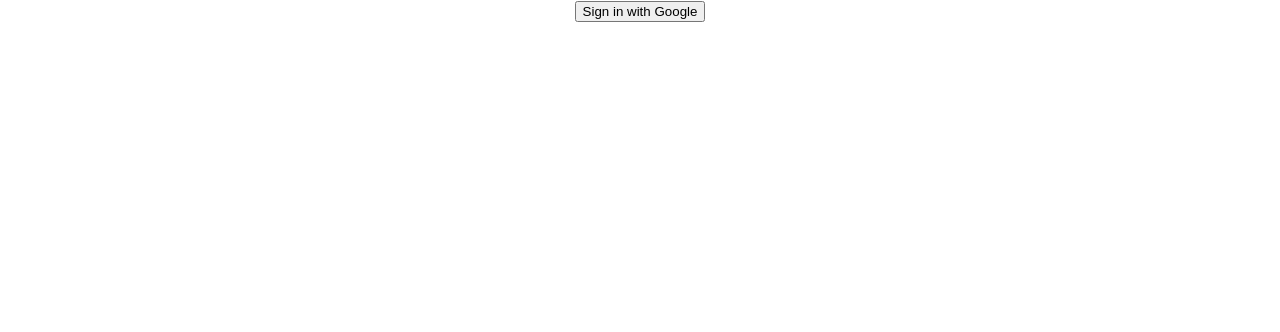
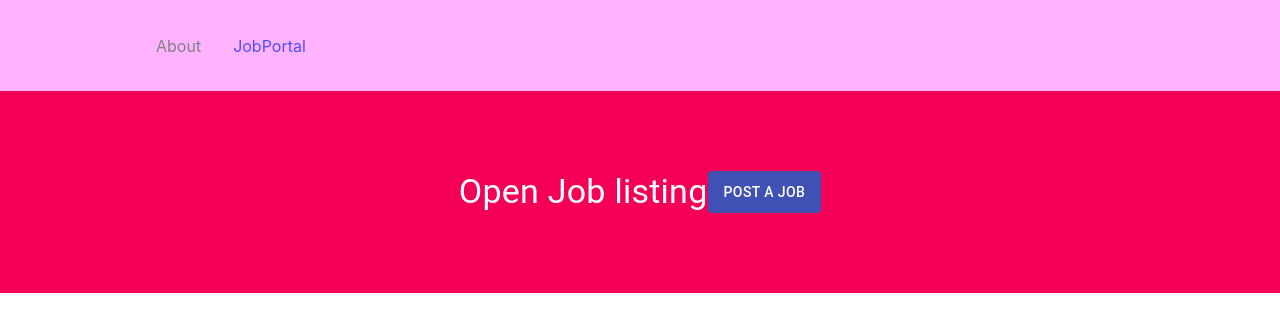
Before and after one commit to sukhmani0345/Employ-Her, a React (Create React App) app in the folder client/: page /jobportal in a window 1280 px wide. Shown: the top 332 px of the page. Built offline with nearby package versions, Linux system fonts and the light colour scheme.

Commit message:
Updated Job Portal

```diff
--- a/client/src/App.js
+++ b/client/src/App.js
@@ -8,27 +8,27 @@
 
 import Home from './pages'
 import About from './pages/about';
-// import JobPortal from './pages/jobportal';
+ import JobPortal from './pages/jobportal';
 
 function App(){
 
   return (
-    // <Router>
-    //   <Navbar />
-    //   <Routes>
-    //     <Route path='/' element={<Home />} />
-    //     <Route path='/about' element={<About />} />
-    //     {/* <Route path='./jobportal' element={<JobPortal/>} /> */}
-    //   </Routes>
-    // </Router>
-    <div className="App">
-      <button class="login-with-google-btn" onClick={signInWithGoogle}>
-        Sign in with Google
-      </button>
-      <h1>{localStorage.getItem("name")}</h1>
-      <h1>{localStorage.getItem("email")}</h1>
-      <img src={localStorage.getItem("profilePic")} />
-    </div>
+    <Router>
+      <Navbar />
+      <Routes>
+        <Route path='/' element={<Home />} />
+        <Route path='/about' element={<About />} />
+        <Route path='/jobportal' element={<JobPortal/>} />
+      </Routes>
+    </Router>
+    // <div className="App">
+    //   <button class="login-with-google-btn" onClick={signInWithGoogle}>
+    //     Sign in with Google
+    //   </button>
+    //   <h1>{localStorage.getItem("name")}</h1>
+    //   <h1>{localStorage.getItem("email")}</h1>
+    //   <img src={localStorage.getItem("profilePic")} />
+    // </div>
   );
 }
 
--- a/client/src/pages/jobportal.jsx
+++ b/client/src/pages/jobportal.jsx
@@ -1,11 +1,29 @@
+// import React from 'react';
+// // import { Box, ThemeProvider } from "@material-ui/core";
+// import { Box, ThemeProvider } from "@mui/material";
+// import theme from "../theme/theme";
+
+// const JobPortal =  () =>{
+
+//     return <ThemeProvider theme={theme}></ThemeProvider>
+// }
+
+// export default JobPortal;
+
 import React from 'react';
-// import { Box, ThemeProvider } from "@material-ui/core";
-import { Box, ThemeProvider } from "@mui/material";
-import theme from "../theme/theme";
+import { Box, Grid, Typography, Button, ThemeProvider} from '@material-ui/core';
 
-const JobPortal =  () =>{
-
-    return <ThemeProvider theme={theme}></ThemeProvider>
-}
-
-export default JobPortal;
+export default (props) =>(
+<Box py={10} bgcolor="secondary.main" color = "White">
+    <Grid container justifyContent="center" >
+        <Grid item x = {10}>
+            <Box display = "flex" justifyContent="space-between">
+            <Typography variant ="h4">
+                Open Job listing
+            </Typography>
+            <Button variant = "contained" color = "primary" disableElevation>Post a Job</Button>
+            </Box>
+        </Grid>
+    </Grid>
+</Box>
+);
```
Also changed, not shown: client/package.json (+7 -2 lines), 1 other file (tests, documents, lock files or other folders).
